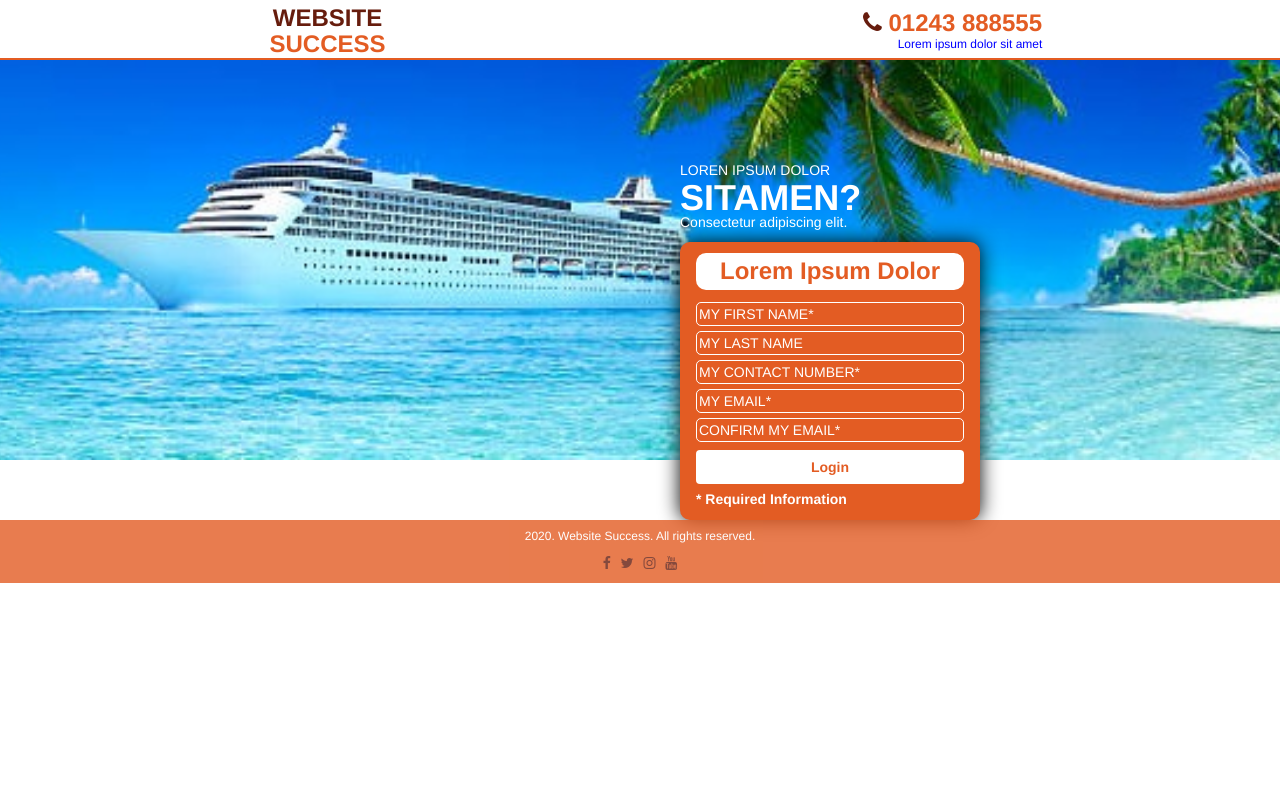
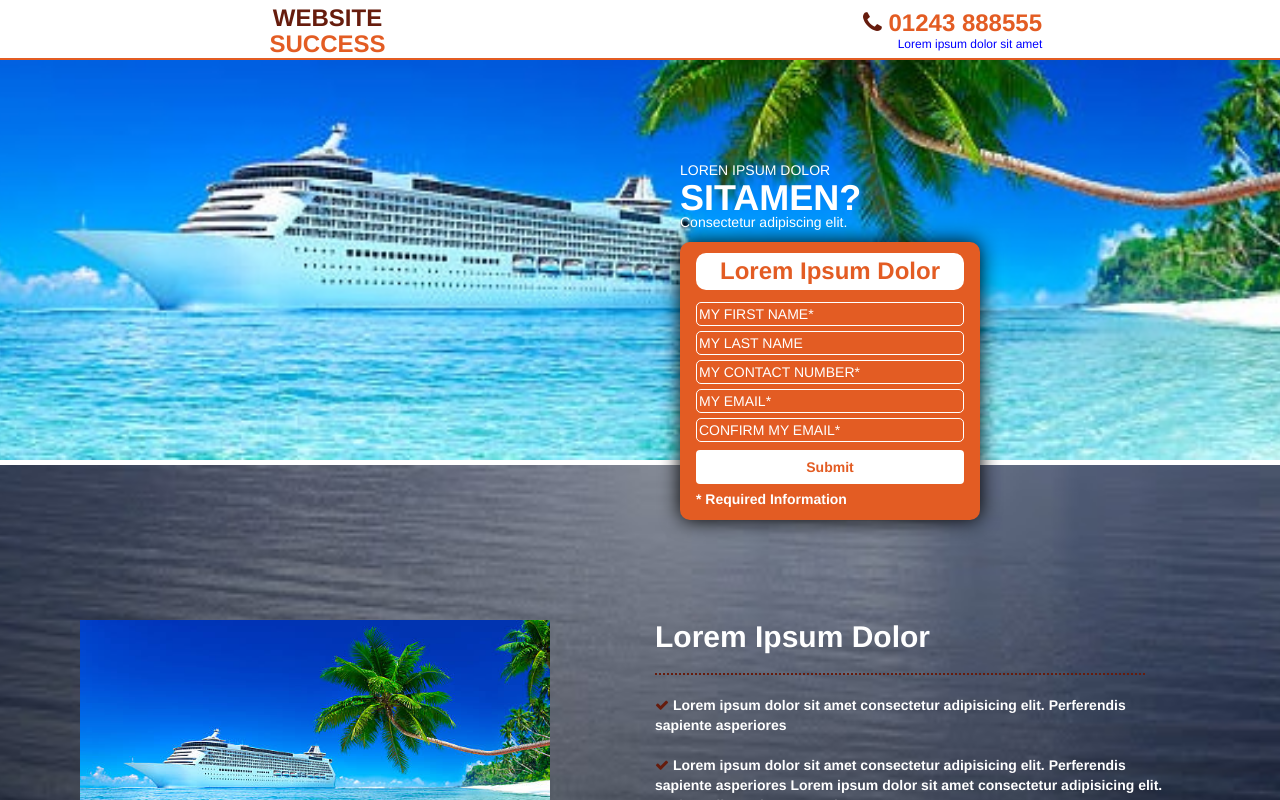
Before and after one commit to Rang3rDang3r/WebsiteSuccessTask, a plain HTML site: page index.html in a window 1280 px wide. Drawn offline with nearby package versions, Linux system fonts and the light colour scheme.

Commit message:
added guarantee section with styles

```diff
--- a/assets/css/main.css
+++ b/assets/css/main.css
@@ -122,6 +122,53 @@ button {
     padding-top: 5px;
 }
 
+/* ---------------------------------------------- Guarantees */
+
+.guarantee-image-wrapper {
+    background-image: url(../images/cruiseliner-image3.jpg);
+    height: 500px;
+    width: 100%;
+    background-position: center;
+    background-repeat: no-repeat;
+    background-size: cover;
+    position: relative;
+    margin-top: -55px;
+    z-index: -1;
+}
+
+.guarantee-container {
+    padding-top: 100px;
+}
+
+.guarantee-top-image {
+    max-height: 250px;
+    max-width: 500px;
+    margin-left: 50px;
+}
+
+.guarantee-text-container {
+    color: #fff;
+    float: right;
+    margin-top: -270px;
+}
+
+.guarantee-text-container h2 {
+    border-bottom: dotted 2px #661c0d;
+    padding-bottom: 20px;
+    margin-right: 120px;
+}
+
+.guarantee-content {
+    padding-top: 10px;
+    margin-right: 100px;
+    color: #fff;
+}
+
+.guarantee-content i {
+    color: #661c0d;
+    size: 20px;
+}
+
 /* ---------------------------------------------- Footer */
 
 .footer-container {
--- a/index.html
+++ b/index.html
@@ -49,7 +49,7 @@
                         <input type="number" placeholder="My Contact Number*" name="number" required>
                         <input type="text" placeholder="My Email*" name="email" required>
                         <input type="text" placeholder="Confirm My Email*" name="email" required></br>
-                        <button type="submit" class="btn"><strong>Login</strong></button>
+                        <button type="submit" class="btn"><strong>Submit</strong></button>
                         <p> * Required Information </p>
                     </form>
                     </div>
@@ -58,9 +58,26 @@
         </div>
     </section>
 
-    <!--- Guarentees --->
+    <!--- Guarantees --->
     <section>
-
+        <div class="container-fluid">
+            <div class="row">
+                <div class="guarantee-image-wrapper">
+                    <div class="guarantee-container col-xs-12">
+                        <img class="guarantee-top-image col-xs-6" src="assets/images/cruiseliner-image.jpg" alt="cruiseliner image"></div>
+                        <div class="guarantee-text-container col-xs-6">
+                            <h2><strong>Lorem Ipsum Dolor</strong></h2>
+                            <p class="guarantee-content"><i class="fa fa-check"></i>
+                            Lorem ipsum dolor sit amet consectetur adipisicing elit. Perferendis sapiente asperiores</p>
+                            <p class="guarantee-content"><i class="fa fa-check"></i>
+                            Lorem ipsum dolor sit amet consectetur adipisicing elit. Perferendis sapiente asperiores Lorem ipsum dolor sit amet consectetur adipisicing elit. Perferendis sapiente asperiores</p>
+                            <p class="guarantee-content"><i class="fa fa-check"></i>
+                            Lorem ipsum dolor sit amet consectetur adipisicing elit. Perferendis sapiente asperiores</p>
+                        </div>
+                    </div>
+                </div>
+            </div>
+        </div>
     </section>
 
     <!--- Procedure --->
```
Also changed, not shown: assets/images/cruiseliner-image.jpg (added), assets/images/cruiseliner-image2.jpg (deleted), assets/images/cruiseliner-image3.jpg (added).
